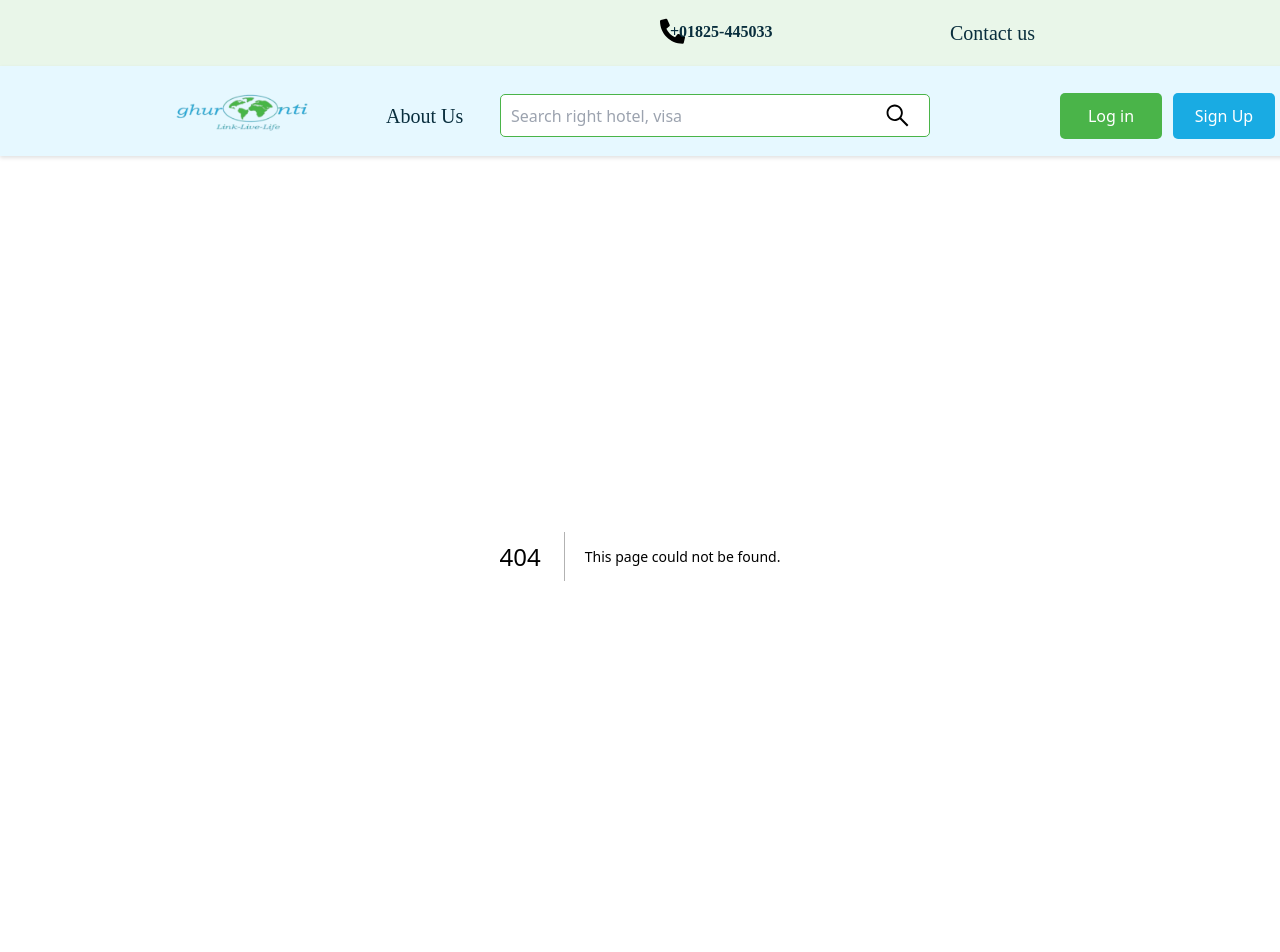
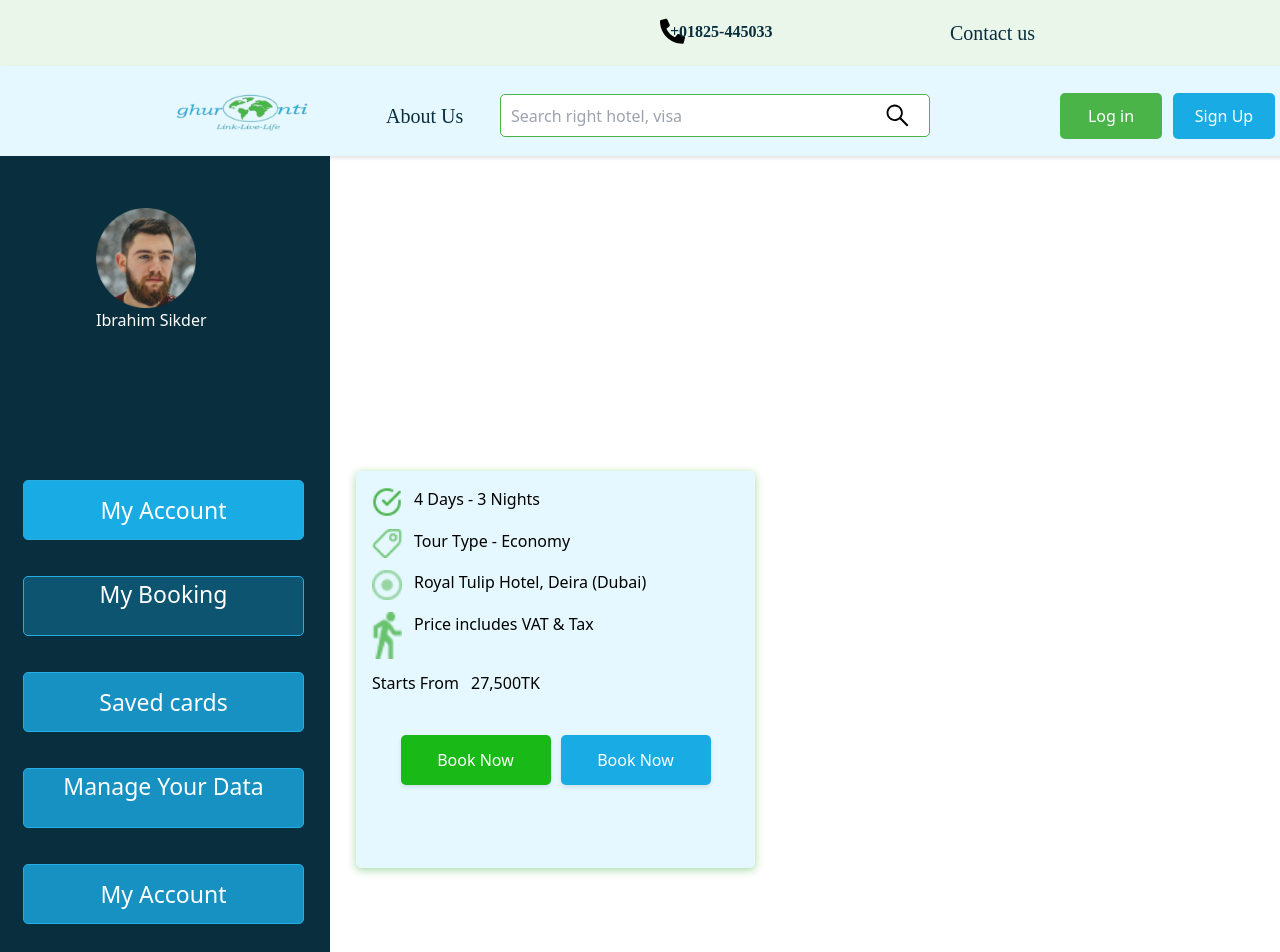
Before and after one commit to Ibrahim-Sikder/softota, a Next.js app: page /mybooking in a window 1280 px wide. Before the commit this address had no page. Shown: the top 952 px of the page. Built offline with nearby package versions, Linux system fonts and the light colour scheme.

Commit message:
admin-dashboard

```diff
--- /dev/null
+++ b/components/DashBoard/AdminLeftSide.js
@@ -0,0 +1,45 @@
+import React from 'react'
+import style from './DashBoard.module.css'
+import Image from 'next/image';
+import admin from '../../public/admin.png'
+import Link from 'next/link';
+
+
+
+const AdminLeftSide = () => {
+  return (
+    <div>
+       <div className={style.AdminleftSide}>
+               <div className='absolute left-24 top-52'>
+                    <Image
+                    src={admin}
+                    alt="Picture of the author"
+                    width={100}
+                    height={100}
+                    />
+                    <h2 className='text-white '>Ibrahim Sikder</h2>
+               </div>
+               <div className={style.adminBtn}>
+                    <button>My Account</button>
+               </div>
+               <div className={style.adminBtn2}>
+                    <Link href='/mybooking'><button>My Booking</button></Link>
+               </div>
+               <div className={style.adminBtn3}>
+                    <button>Saved cards</button>
+               </div>
+               <div className={style.adminBtn4}>
+                    <Link href='/deleteAccount'><button>Manage Your Data </button></Link>
+               </div>
+               <div className={style.adminBtn5}>
+                    <button>My Account</button>
+               </div>
+               <div className={style.logOutBtn}>
+                    <button>My Account</button>
+               </div>
+               </div>
+    </div>
+  )
+}
+
+export default AdminLeftSide
--- /dev/null
+++ b/components/DashBoard/AdminRightSide.js
@@ -0,0 +1,62 @@
+import Image from 'next/image'
+import React from 'react'
+import clock from '../../public/clock.png'
+import clock2 from '../../public/clock2.png'
+import clock3 from '../../public/clock3.png'
+import clock4 from '../../public/clock4.png'
+import clock5 from '../../public/clock5.png'
+import style from './DashBoard.module.css'
+const AdminRightSide = () => {
+  return (
+    <div>
+       <div className={style.adminRightSide}>
+                          <div className='flex mb-3'>
+                          <Image
+                          src={clock}
+                          alt="Picture of the author"
+                          width={30}
+                          height={30}
+                          />
+                               <p className='ml-3'>4 Days - 3 Nights</p>
+                          </div>
+                          <div className='flex mb-3'>
+                          <Image
+                          src={clock3}
+                          alt="Picture of the author"
+                          width={30}
+                          height={30}
+                          />
+                               <p className='ml-3'>Tour Type - Economy</p>
+                          </div>
+                          <div className='flex mb-3'>
+                          <Image
+                          src={clock4}
+                          alt="Picture of the author"
+                          width={30}
+                          height={30}
+                          />
+                               <p className='ml-3'>Royal Tulip Hotel, Deira (Dubai)</p>
+                          </div>
+                          <div className='flex mb-3'>
+                          <Image
+                          src={clock5}
+                          alt="Picture of the author"
+                          width={30}
+                          height={30}
+                          />
+                               <p className='ml-3'>Price includes VAT & Tax</p>
+                          </div>
+                          <div className='flex mb-3'>
+                               <span className='text-'>Starts From </span>
+                               <p className='ml-3'> 27,500TK</p>
+                          </div>
+                          <div className='flex items-center justify-center mt-10'>
+                               <button className={style.bookingBtn}>Book Now </button>
+                               <button className={style.bookingBtn2}>Book Now </button>
+                          </div>
+                    </div>
+    </div>
+  )
+}
+
+export default AdminRightSide
--- a/components/DashBoard/DashBoard.js
+++ b/components/DashBoard/DashBoard.js
@@ -2,44 +2,23 @@ import React from 'react'
 import style from './DashBoard.module.css';
 import Image from 'next/image';
 import admin from '../../public/admin.png'
+import clock from '../../public/clock.png'
+import clock2 from '../../public/clock2.png'
+import clock3 from '../../public/clock3.png'
+import clock4 from '../../public/clock4.png'
+import clock5 from '../../public/clock5.png'
+import AdminLeftSide from './AdminLeftSide';
+import AdminRightSide from './AdminRightSide';
 
 const DashBoard = () => {
   return (
     <section>
       <div className='grid grid-cols-12'>
-          <div  className='cols-span-10'>
-               <div className={style.AdminleftSide}>
-               <div className='absolute left-24 top-52'>
-                    <Image
-                    src={admin}
-                    alt="Picture of the author"
-                    width={100}
-                    height={100}
-                    />
-                    <h2 className='text-white '>Ibrahim Sikder</h2>
-               </div>
-               <div className={style.adminBtn}>
-                    <button>My Account</button>
-               </div>
-               <div className={style.adminBtn2}>
-                    <button>My Booking</button>
-               </div>
-               <div className={style.adminBtn3}>
-                    <button>Saved cards</button>
-               </div>
-               <div className={style.adminBtn4}>
-                    <button>Manage Your Data </button>
-               </div>
-               <div className={style.adminBtn5}>
-                    <button>My Account</button>
-               </div>
-               <div className={style.logOutBtn}>
-                    <button>My Account</button>
-               </div>
-               </div>
+          <div>
+              <AdminLeftSide></AdminLeftSide>
           </div>
-          <div>
-
+          <div className='col-span-9'>
+              <AdminRightSide></AdminRightSide>
           </div>
       </div>
     </section>
--- a/components/DashBoard/DashBoard.module.css
+++ b/components/DashBoard/DashBoard.module.css
@@ -2,6 +2,7 @@
 width: 330px;
 height: 1100px;
 background: #092E3D;
+overflow: hidden;
 }
 .adminBtn, .adminBtn2, .adminBtn3, .adminBtn4, .adminBtn5{
 position: absolute;
@@ -46,3 +47,34 @@ font-size:23px;
      justify-content: center;
      color:white;
 }
+.adminRightSide{
+     box-sizing: border-box;
+     position: absolute;
+     width: 399px;
+     height: 397px;
+     left: 356px;
+     top: 471px;
+     background: #E5F8FF;
+     border: 1px solid #E5F8FF;
+     box-shadow: 0px 2px 8px rgba(74, 180, 73, 0.5);
+     border-radius: 5px;
+     padding:15px;
+}
+.bookingBtn{
+     width: 150px;
+     height: 50px;
+     background: #19BA18;
+     box-shadow: 0px 2px 4px rgba(0, 0, 0, 0.1);
+     border-radius: 5px;
+     color:white;
+     margin-right:5px;
+}
+.bookingBtn2{
+     width: 150px;
+     height: 50px;
+     background: #19ABE3;
+     box-shadow: 0px 2px 4px rgba(0, 0, 0, 0.1);
+     border-radius: 5px;
+     color:white;
+     margin-left:5px;
+}
--- a/components/Footer/Footer.js
+++ b/components/Footer/Footer.js
@@ -1,6 +1,7 @@
 import React from 'react';
 import style from './Footer.module.css'
 import { FaPhoneAlt, FaMapMarkerAlt, FaFacebook,FaTwitter,FaBimobject,FaWhatsappSquare,FaInstagramSquare } from "react-icons/fa";
+import Link from 'next/link';
 const Footer = () => {
     return (
         <div className={style.footer}>
@@ -94,18 +95,18 @@ const Footer = () => {
                 <div className='mb-10'>
                     <h4 className='pb-5'>HELP </h4>
                     <p className={style.number}>
+                      <Link href='/faq'> <span>
+                       FAQ
+                       </span></Link>
+                    </p>
+                    <p className={style.number}>
                        <span>
-                       FAQ
+                        <Link href='/privacy'><span>Privary Policy</span></Link>
                        </span>
                     </p>
                     <p className={style.number}>
                        <span>
-                        <span>Privary Policy</span>
-                       </span>
-                    </p>
-                    <p className={style.number}>
-                       <span>
-                        <span>Term & Condition </span>
+                        <Link href='/termAndCondition'><span>Term & Condition </span></Link>
                        </span>
                     </p>
 
--- a/components/Header/Header.js
+++ b/components/Header/Header.js
@@ -1,3 +1,4 @@
+"use client"
 
 import style from './Header.module.css'
 import logo from '../../public/logo.png'
@@ -10,12 +11,12 @@ const Header = () => {
 
 
   const navRef = useRef();
-
   const showNavbar = () => {
     navRef.current.classList.toggle("active");
     const navItems = document.querySelector(".navItems");
-    navItems.classList.toggle("active");
+    navItems?.classList.toggle("active");
   };
+
 
     return (
         <div>
--- /dev/null
+++ b/src/pages/deleteAccount/delete.module.css
@@ -0,0 +1,34 @@
+.delete{
+     position: absolute;
+     left: 38.06%;
+     right: 18.19%;
+     top: 56.46%;
+     bottom: 7.03%;
+
+
+}
+.deleteText{
+     width: 638px;
+     height: 105px;
+     left: 562px;
+     top: 973px;
+     font-family: 'Poppins';
+     font-style: normal;
+     font-weight: 500;
+     font-size: 24px;
+     line-height: 36px;
+     display: flex;
+     align-items: center;
+     text-align: center;
+     color: #092E3D;
+}
+.deleteBtn{
+width: 350px;
+height: 53px;
+margin-top:30px;
+margin-left:145px;
+background: #26ADE2;
+box-shadow: 0px 2px 4px rgba(0, 0, 0, 0.1);
+border-radius: 5px;
+color:white;
+}
--- /dev/null
+++ b/src/pages/deleteAccount/index.js
@@ -0,0 +1,36 @@
+import Image from 'next/image'
+import React from 'react'
+import AdminLeftSide from '../../../components/DashBoard/AdminLeftSide'
+// import style from '../../../components/DashBoard/DashBoard.module.css';
+import style from './delete.module.css';
+import deleteAccount from '../../../public/deleteAccount.png'
+
+const index = () => {
+     return (
+          <section>
+            <div className='grid grid-cols-12'>
+                <div>
+                    <AdminLeftSide></AdminLeftSide>
+                </div>
+                <div className='col-span-9'>
+                    <div className={style.delete}>
+                    <Image
+                    src={deleteAccount}
+                    alt="Picture of the author"
+                    width={500}
+                    height={500}
+                    />
+                    <div>
+                         <p className={style.deleteText}>
+                         You can delete your Ghuronti Account at any time. If you change your mind, you might not be able to recover it.
+                         </p>
+                         <button className={style.deleteBtn}>Delete Account </button>
+                    </div>
+                    </div>
+                </div>
+            </div>
+          </section>
+        )
+}
+
+export default index
--- /dev/null
+++ b/src/pages/mybooking/index.js
@@ -0,0 +1,20 @@
+import React from 'react'
+import AdminLeftSide from '../../../components/DashBoard/AdminLeftSide'
+import AdminRightSide from '../../../components/DashBoard/AdminRightSide'
+
+const index = () => {
+     return (
+          <section>
+            <div className='grid grid-cols-12'>
+                <div>
+                    <AdminLeftSide></AdminLeftSide>
+                </div>
+                <div className='col-span-9'>
+                   <AdminRightSide></AdminRightSide>
+                </div>
+            </div>
+          </section>
+        )
+}
+
+export default index
--- /dev/null
+++ b/src/pages/saveCard/index.js
@@ -0,0 +1,11 @@
+import React from 'react'
+
+const index = () => {
+  return (
+    <div>
+
+    </div>
+  )
+}
+
+export default index
```
Also changed, not shown: public/deleteAccount.png (added).
